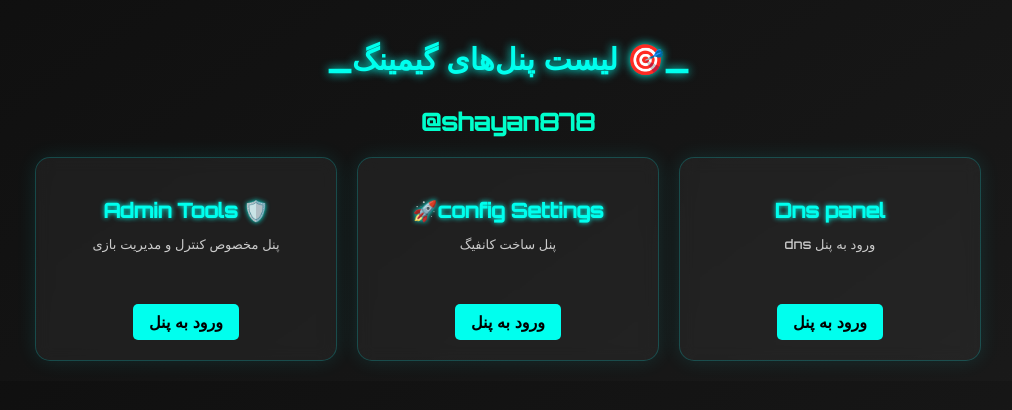
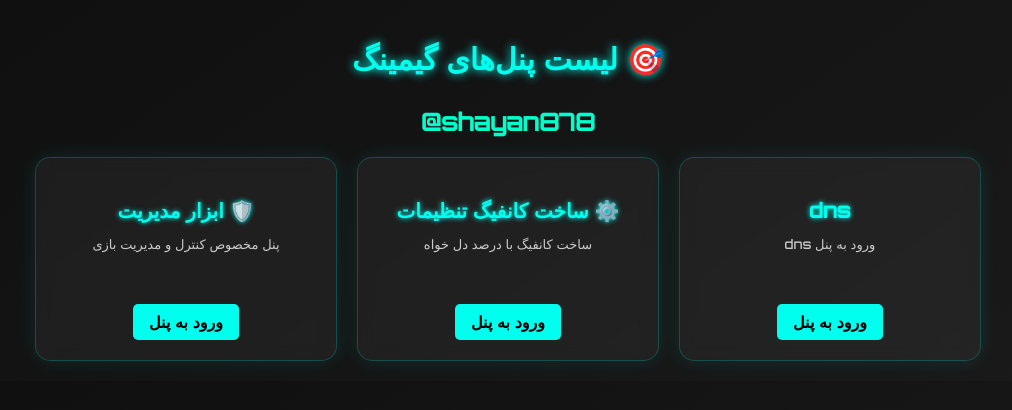
Before and after one commit to shayansheykhi878/All-plpanels, a plain HTML site: page index.html in a window 1280 px wide. Shown: the whole page, without its empty margins (132-1144 px from the left). Drawn offline with Linux system fonts and the light colour scheme.

Commit message:
Update index.html

```diff
--- a/index.html
+++ b/index.html
@@ -1,8 +1,8 @@
 <!DOCTYPE html>
-<html lang="en">
+<html lang="fa">
 <head>
-  <meta charset="UTF-8">
-  <title>🎮 Gaming Panel</title>
+  <meta charset="UTF-8" />
+  <title>🎮 Gaming Panel </title>
   <style>
     @import url('https://fonts.googleapis.com/css2?family=Orbitron:wght@500&display=swap');
 
@@ -80,24 +80,24 @@
 </head>
 <body>
 
-  <h1>_🎯 لیست پنل‌های گیمینگ_</h1>
+  <h1>🎯 لیست پنل‌های گیمینگ</h1>
   <h2>shayan878@</h2>
   <div id="panel-container"></div>
 
   <script>
     const panels = [
       {
-        title: "Dns panel",
+        title: "dns",
         file: "panel1.html",
-        description: "ورود به پنل dns "
+        description: "ورود به پنل dns"
       },
       {
-        title: "config Settings🚀",
+        title: "⚙️  ساخت کانفیگ تنظیمات",
         file: "panel2.html",
-        description: "پنل ساخت کانفیگ "
+        description: "ساخت کانفیگ با درصد دل خواه"
       },
       {
-        title: "🛡️ Admin Tools",
+        title: "🛡️ ابزار مدیریت",
         file: "panel3.html",
         description: "پنل مخصوص کنترل و مدیریت بازی"
       }
@@ -111,7 +111,7 @@
       card.innerHTML = `
         <h3>${p.title}</h3>
         <p>${p.description}</p>
-        <a href="panels/${p.file}" target="_blank">ورود به پنل</a>
+        <a href="${p.file}" target="_blank" rel="noopener noreferrer">ورود به پنل</a>
       `;
       container.appendChild(card);
     });
```
